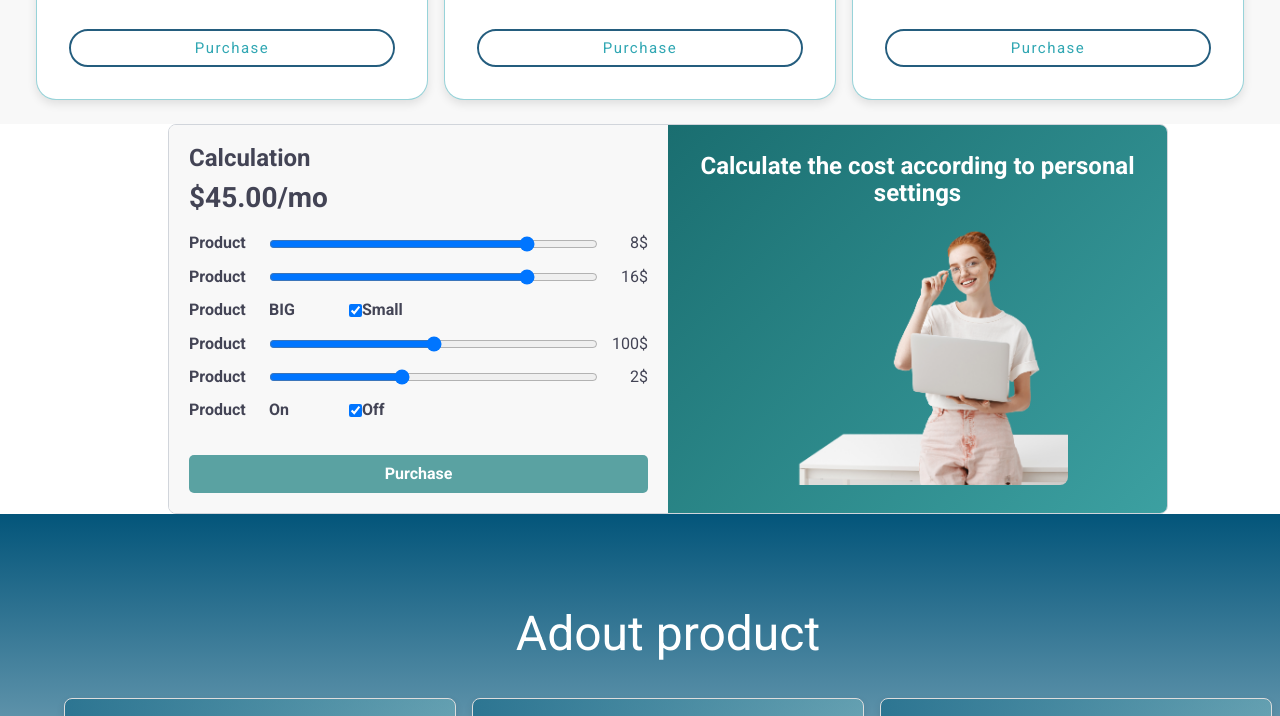
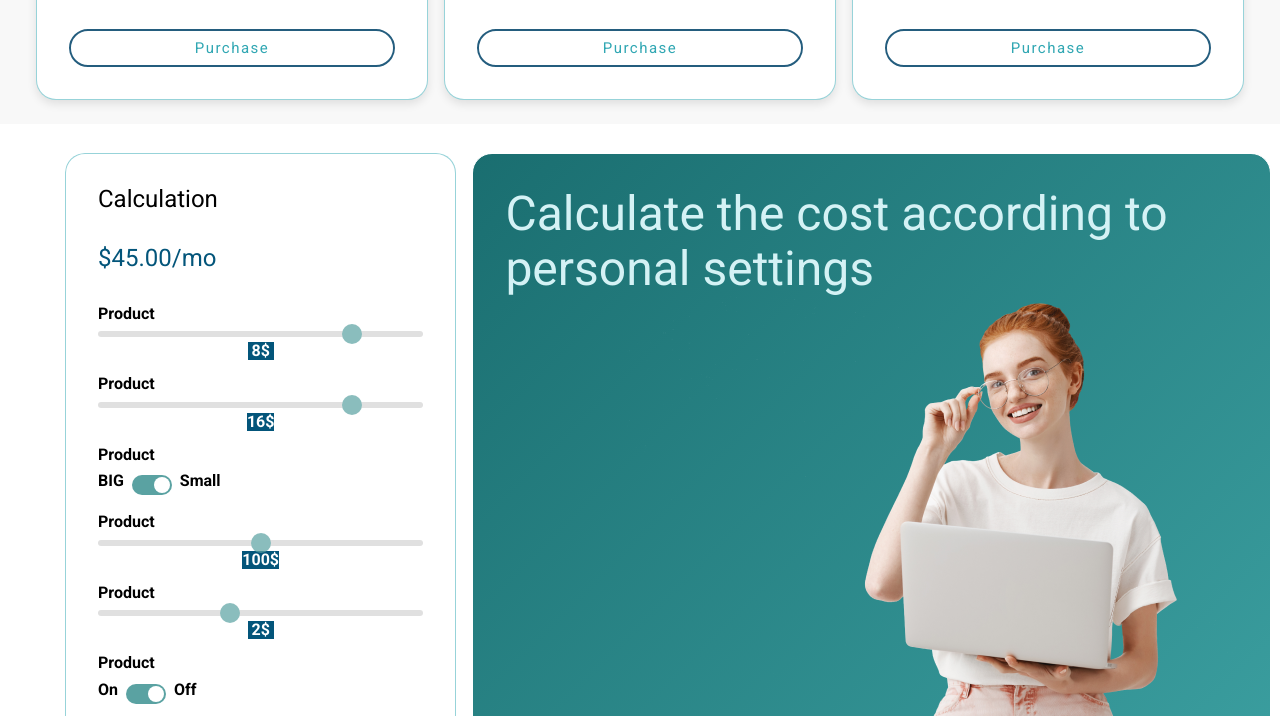
Before and after one commit to URETTS/Landing-Ilya, a plain HTML site: page index.html in a window 1280 px wide. Shown: the part 1214-1930 px from the top of the page. Drawn offline with nearby package versions, Linux system fonts and the light colour scheme.

Commit message:
section 3 and 5

```diff
--- a/css/styles.css
+++ b/css/styles.css
@@ -320,53 +320,96 @@ font-weight: 400;
 
 /* section 3 */
 
+.section-three {
+    padding-top: 28px;
+    padding-bottom: 64px;
+}
+
 .calculator-section {
     display: flex;
-    max-width: 1000px;
-    margin: auto;
-    border: 1px solid #d1d5db;
-    border-radius: 8px;
+    border: 1px solid #fff;
+    border-radius: 20px;
     overflow: hidden;
 }
 
 .calculator-panel {
-    width: 50%;
-    padding: 20px;
-    background-color: #f8f8f8;
+    width: 392px;
+    height: 669px;
+    padding: 32px;
+    background-color: #fff;
     display: flex;
     flex-direction: column;
+    margin-right: 16px;
+    border: 1px solid rgba(49, 167, 179, 0.5);
+    border-radius: 20px;
 }
 
 .calculator-panel h2 {
+    font-weight: 400;
     font-size: 24px;
-    margin-bottom: 10px;
+    color: #000;
+    margin-bottom: 32px;
 }
 
 .calculator-panel .price {
-    font-size: 28px;
-    font-weight: bold;
-    margin-bottom: 20px;
+    font-weight: 400;
+    font-size: 24px;
+    color: #03557a;
+    margin-bottom: 32px;
 }
 
 .product-control {
     display: flex;
-    align-items: center;
+    flex-direction: column;
+    font-weight: 400;
+    font-size: 16px;
+    color: #000;
     margin-bottom: 15px;
 }
 
 .product-control label {
-    width: 80px;
     font-weight: bold;
+    margin-bottom: 8px;
 }
 
 .product-control input[type="range"] {
-    flex: 1;
-    margin-right: 10px;
+    appearance: none;
+    height: 6px;
+    background: #d3d3d3;
+    border-radius: 5px;
+    outline: none;
+    opacity: 0.7;
+    transition: opacity .2s;
+    margin-bottom: 5px;
 }
 
-.product-control span {
-    width: 40px;
-    text-align: right;
+.product-control input[type="range"]::-webkit-slider-thumb {
+    appearance: none;
+    width: 20px;
+    height: 20px;
+    background-color: #5aa2a2;
+    border-radius: 50%;
+    cursor: pointer;
+}
+
+.product-control input[type="range"]::-moz-range-thumb {
+    width: 20px;
+    height: 20px;
+    background-color: #5aa2a2;
+    border-radius: 50%;
+    cursor: pointer;
+}
+
+
+.product-control .price-tag {
+    text-align: center;
+    font-weight: bold;
+    color: #03557a;
+    min-width: 26px;
+        height: 18px;
+        margin: auto;
+    background: #03557a;
+    color: #fff;
 }
 
 .toggle,
@@ -375,43 +418,103 @@ font-weight: 400;
     align-items: center;
 }
 
+.toggle .big,
+.toggle .small,
+.switch .on,
+.switch .off {
+    font-size: 16px;
+    font-weight: bold;
+}
+
+.toggle input[type="checkbox"],
+.switch input[type="checkbox"] {
+    position: relative;
+    width: 40px;
+    height: 20px;
+    -webkit-appearance: none;
+    background-color: #d3d3d3;
+    outline: none;
+    border-radius: 10px;
+    cursor: pointer;
+    margin: 0 8px;
+    transition: background-color 0.2s;
+}
+
+.toggle input[type="checkbox"]:checked,
+.switch input[type="checkbox"]:checked {
+    background-color: #5aa2a2;
+}
+
+.toggle input[type="checkbox"]::before,
+.switch input[type="checkbox"]::before {
+    content: "";
+    position: absolute;
+    top: 2px;
+    left: 2px;
+    width: 16px;
+    height: 16px;
+    background-color: #fff;
+    border-radius: 50%;
+    transition: transform 0.2s;
+}
+
+.toggle input[type="checkbox"]:checked::before,
+.switch input[type="checkbox"]:checked::before {
+    transform: translateX(20px);
+}
+
 .purchase-button {
     margin-top: 20px;
     padding: 10px;
-    background-color: #5aa2a2;
+    background-color: #31a7b3;
     color: white;
     border: none;
-    border-radius: 5px;
-    font-weight: bold;
+    border-radius: 10px;
+    font-weight: 400;
+        font-size: 15px;
+        letter-spacing: 0.1em;
     cursor: pointer;
+    margin-top: 32px;
 }
 
+.purchase-button:hover,
+.purchase-button:focus {
+    background-color: #245d7e;
+
+}
+
+
 .image-panel {
-    width: 50%;
+    width: 800px;
+    height: 669px;
     position: relative;
     color: white;
     background: linear-gradient(135deg, #1a6e70, #3ca0a1);
     display: flex;
     flex-direction: column;
-    align-items: center;
-    justify-content: center;
-    text-align: center;
-    padding: 20px;
+    align-items: flex-start;
+    /* Выровнять текст и заголовок по левому краю */
+    padding: 32px;
+    border-radius: 20px;
+    border: 1px solid #fff;
 }
 
 .image-panel h2 {
-    font-size: 24px;
-    margin-bottom: 20px;
+    font-weight: 400;
+    font-size: 48px;
+    color: #d4f2f5;
+    text-align: left;
 }
 
 .image-container {
+    align-self: flex-end;
+    margin-top: auto;
     position: relative;
 }
 
 .image-container img {
     width: 100%;
-    max-width: 300px;
-    border-radius: 8px;
+    max-width: 643px;
     background-blend-mode: multiply;
 }
 
@@ -491,7 +594,7 @@ font-weight: 400;
     padding: 0;
         width: 1336px;
         height: 667px;
-        background-image: url("/image/div.container.png");
+        background-image: url("../image/div.container.png");
         background-size: 1336px 667px;
     }
 
--- a/index.html
+++ b/index.html
@@ -183,42 +183,42 @@
                 <div class="product-control">
                     <label>Product</label>
                     <input type="range" min="0" max="10" value="8">
-                        <span>8$</span>
+                    <span class="price-tag">8$</span>
                 </div>
 
                 <div class="product-control">
                     <label>Product</label>
                     <input type="range" min="0" max="20" value="16">
-                        <span>16$</span>
+                    <span class="price-tag">16$</span>
                 </div>
 
                 <div class="product-control">
                     <label>Product</label>
                     <div class="toggle">
-                            <label>BIG</label>
+                        <label class="big">BIG</label>
                         <input type="checkbox" checked>
-                            <label>Small</label>
+                        <label class="small">Small</label>
                     </div>
                 </div>
 
                 <div class="product-control">
                     <label>Product</label>
                     <input type="range" min="0" max="200" value="100">
-                        <span>100$</span>
+                    <span class="price-tag">100$</span>
                 </div>
 
                 <div class="product-control">
                     <label>Product</label>
                     <input type="range" min="0" max="5" value="2">
-                        <span>2$</span>
+                    <span class="price-tag">2$</span>
                 </div>
 
                 <div class="product-control">
                     <label>Product</label>
                     <div class="switch">
-                            <label>On</label>
+                        <label class="on">On</label>
                         <input type="checkbox" checked>
-                            <label>Off</label>
+                        <label class="off">Off</label>
                     </div>
                 </div>
 
@@ -228,27 +228,16 @@
             <div class="image-panel">
                 <h2>Calculate the cost according to personal settings</h2>
                 <div class="image-container">
-                        <img src="/image/smiling-redhead-girl-using-laptop-lookingrff 1.png" alt="Girl with laptop">
+                    <img src="./image/smiling-redhead-girl-using-laptop-lookingrff 1.png" alt="Girl with laptop">
                 </div>
             </div>
         </div>
-
     </div>
 </section>
 
 
 
-
-
-
-
-
-
-
-
-
-
-
+<!-- section-four -->
 
     <section class="section-four">
         <div class="container">
@@ -306,6 +295,7 @@
         </div>
     </section>
 
+<!-- section-five -->
 
     <section class="section-five">
         <div class="container">
```
Lines whose indentation alone changed are shown as unchanged.
